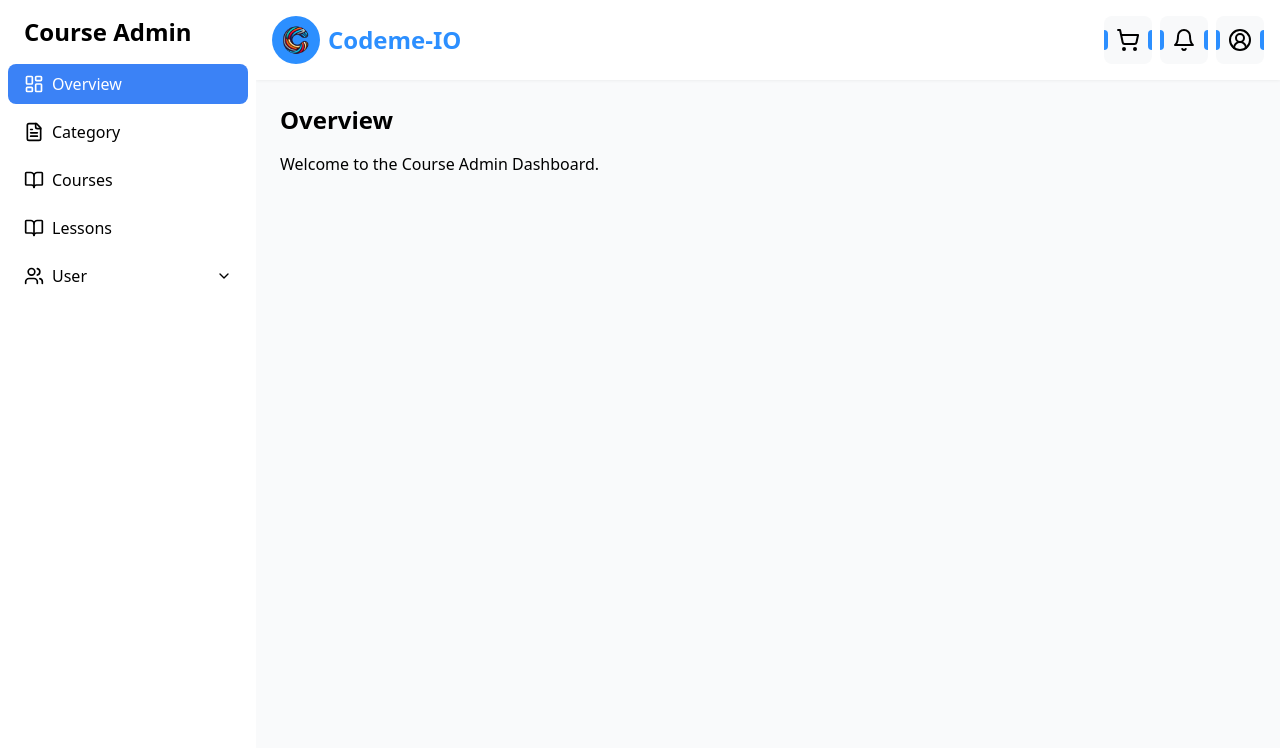
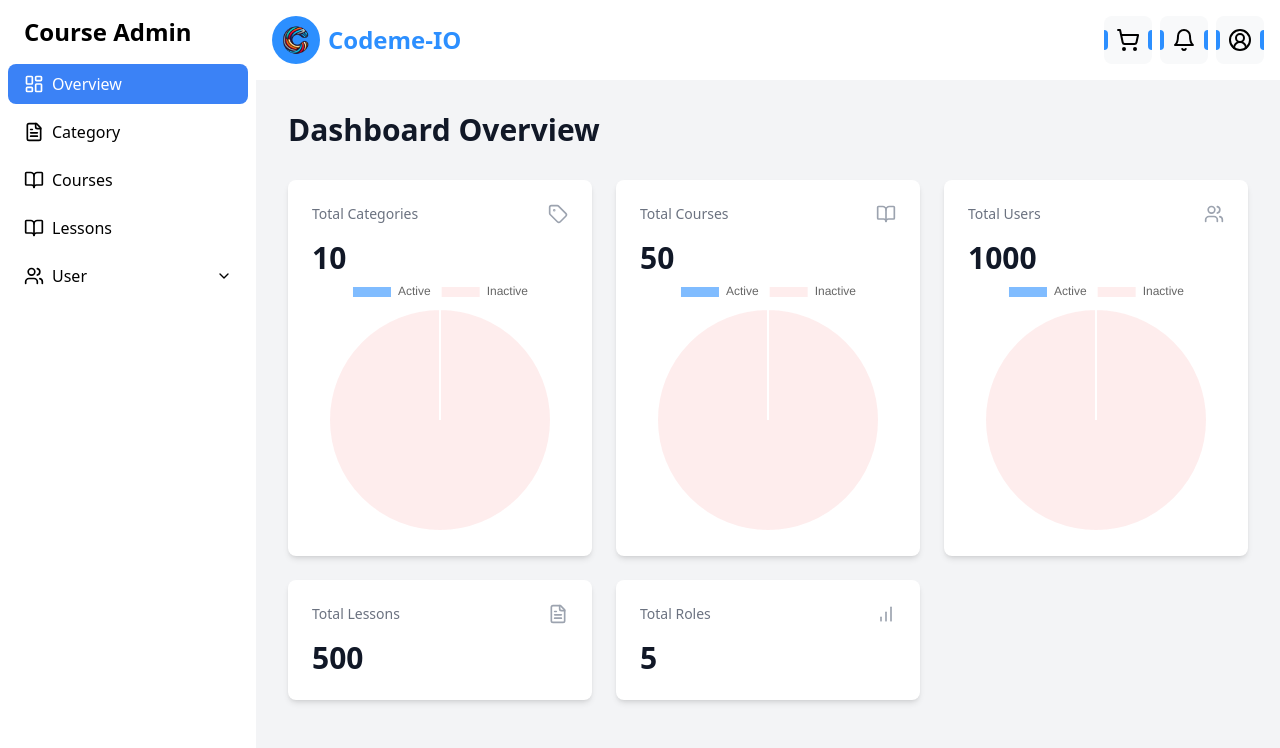
Before and after one commit to Ke1Tran666/codemeIO-Client_remake, a React (Vite) app: page /admin/overview in a window 1280 px wide. Shown: the top 748 px of the page. Built offline with nearby package versions, Linux system fonts and the light colour scheme; no server answers; sample sign-in values are in the browser's storage.

Commit message:
write client overview

```diff
--- a/package.json
+++ b/package.json
@@ -12,12 +12,14 @@
   "dependencies": {
     "@tailwindcss/aspect-ratio": "^0.4.2",
     "axios": "^1.7.7",
+    "chart.js": "^4.4.7",
     "cloudinary-react": "^1.8.1",
     "gapi-script": "^1.2.0",
     "lodash": "^4.17.21",
     "lucide-react": "^0.454.0",
     "prop-types": "^15.8.1",
     "react": "^18.3.1",
+    "react-chartjs-2": "^5.2.0",
     "react-dom": "^18.3.1",
     "react-router-dom": "^6.27.0"
   },
--- a/src/assets/css/output.css
+++ b/src/assets/css/output.css
@@ -1065,10 +1065,6 @@ video {
   max-width: 20rem;
 }
 
-.max-w-lg {
-  max-width: 32rem;
-}
-
 .flex-1 {
   flex: 1 1 0%;
 }
@@ -1239,6 +1235,12 @@ video {
   margin-bottom: calc(1.5rem * var(--tw-space-y-reverse));
 }
 
+.space-x-4 > :not([hidden]) ~ :not([hidden]) {
+  --tw-space-x-reverse: 0;
+  margin-right: calc(1rem * var(--tw-space-x-reverse));
+  margin-left: calc(1rem * calc(1 - var(--tw-space-x-reverse)));
+}
+
 .overflow-hidden {
   overflow: hidden;
 }
@@ -1559,6 +1561,10 @@ video {
 
 .p-6 {
   padding: 1.5rem;
+}
+
+.p-8 {
+  padding: 2rem;
 }
 
 .px-2 {
@@ -2080,11 +2086,6 @@ video {
   background-color: rgb(255 255 255 / 0.05);
 }
 
-.hover\:bg-green-700:hover {
-  --tw-bg-opacity: 1;
-  background-color: rgb(21 128 61 / var(--tw-bg-opacity));
-}
-
 .hover\:bg-opacity-75:hover {
   --tw-bg-opacity: 0.75;
 }
--- a/src/pages/Client/Admin/ClientLessons/ClientLessons.jsx
+++ b/src/pages/Client/Admin/ClientLessons/ClientLessons.jsx
@@ -1,7 +1,7 @@
 function ClientLessons() {
     return (
         <div className="p-6">
-            <h2 className="text-2xl font-bold mb-4">Overview</h2>
+            <h2 className="text-2xl font-bold mb-4">Lesson</h2>
             <p>Welcome to the Course Admin Dashboard.</p>
         </div>
     );
--- a/src/pages/Client/Admin/ClientOverview/ClientOverview.jsx
+++ b/src/pages/Client/Admin/ClientOverview/ClientOverview.jsx
@@ -1,10 +1,91 @@
-function ClientOverview() {
+import { useEffect, useState } from 'react';
+import axios from 'axios';
+import { BarChart, Users, BookOpen, FileText, Tag } from 'lucide-react';
+import { Pie } from 'react-chartjs-2';
+import { Chart as ChartJS, ArcElement, Tooltip, Legend } from 'chart.js';
+import { BASE_URL_API } from '../../../../api/config';
+
+// Đăng ký các thành phần của Chart.js
+ChartJS.register(ArcElement, Tooltip, Legend);
+
+const defaultDashboardData = {
+    categories: 10,
+    courses: 50,
+    lessons: 500,
+    users: 1000,
+    roles: 5,
+    activeUsers: 0
+};
+
+// eslint-disable-next-line react/prop-types
+const Card = ({ title, value, icon: Icon, activeValue, showChart = true }) => {
+    const inactiveValue = value - activeValue;
+    const data = {
+        labels: ['Active', 'Inactive'],
+        datasets: [
+            {
+                data: [activeValue, inactiveValue],
+                backgroundColor: ['rgba(44, 143, 255, 0.6)', 'rgba(254, 226, 226, 0.6)'],
+                hoverBackgroundColor: ['rgba(44, 143, 255, 1)', 'rgba(254, 226, 226, 1)'],
+            },
+        ],
+    };
+
     return (
-        <div className="p-6">
-            <h2 className="text-2xl font-bold mb-4">Overview</h2>
-            <p>Welcome to the Course Admin Dashboard.</p>
+        <div className="bg-white rounded-lg shadow-md p-6">
+            <div className="flex items-center justify-between mb-4">
+                <h3 className="text-sm font-medium text-gray-500">{title}</h3>
+                <Icon className="w-5 h-5 text-gray-400" />
+            </div>
+            <div className="text-3xl font-bold text-gray-900">{value}</div>
+            {showChart && <Pie data={data} />} {/* Chỉ hiển thị biểu đồ khi showChart true */}
         </div>
     );
-}
+};
+
+const ClientOverview = () => {
+    const [dashboardData, setDashboardData] = useState(defaultDashboardData);
+
+    useEffect(() => {
+        const fetchData = async () => {
+            try {
+                const [categoriesResponse, coursesResponse, lessonsResponse, usersResponse, rolesResponse, activeUsersResponse] = await Promise.all([
+                    axios.get(`${BASE_URL_API}/categories`),
+                    axios.get(`${BASE_URL_API}/courses`),
+                    axios.get(`${BASE_URL_API}/lessons`),
+                    axios.get(`${BASE_URL_API}/users`),
+                    axios.get(`${BASE_URL_API}/roles`),
+                    axios.get(`${BASE_URL_API}/users/status/active`),
+                ]);
+
+                setDashboardData({
+                    categories: categoriesResponse.data.length,
+                    courses: coursesResponse.data.length,
+                    lessons: lessonsResponse.data.length,
+                    users: usersResponse.data.length,
+                    roles: rolesResponse.data.length,
+                    activeUsers: activeUsersResponse.data.length,
+                });
+            } catch (error) {
+                console.error('Error fetching data:', error);
+            }
+        };
+
+        fetchData();
+    }, []);
+
+    return (
+        <div className="p-8 bg-gray-100 min-h-screen">
+            <h1 className="text-3xl font-bold text-gray-900 mb-8">Dashboard Overview</h1>
+            <div className="grid gap-6 md:grid-cols-2 lg:grid-cols-3">
+                <Card title="Total Categories" value={dashboardData.categories} icon={Tag} activeValue={0} /> {/* Không có active cho Categories */}
+                <Card title="Total Courses" value={dashboardData.courses} icon={BookOpen} activeValue={0} /> {/* Hiển thị biểu đồ */}
+                <Card title="Total Users" value={dashboardData.users} icon={Users} activeValue={dashboardData.activeUsers} />
+                <Card title="Total Lessons" value={dashboardData.lessons} icon={FileText} activeValue={0} showChart={false} /> {/* Không hiển thị biểu đồ */}
+                <Card title="Total Roles" value={dashboardData.roles} icon={BarChart} activeValue={0} showChart={false} /> {/* Không hiển thị biểu đồ */}
+            </div>
+        </div>
+    );
+};
 
 export default ClientOverview;
```
Also changed, not shown: 2 other files (tests, documents, lock files or other folders).
